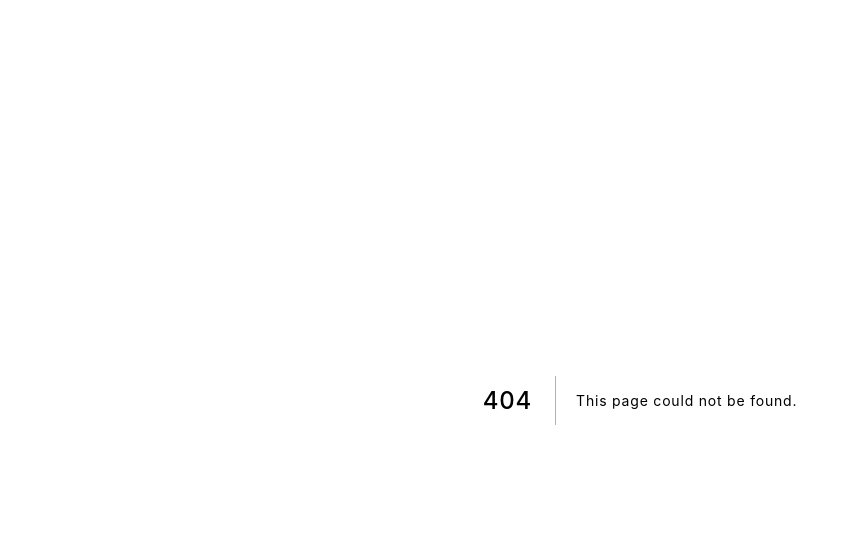
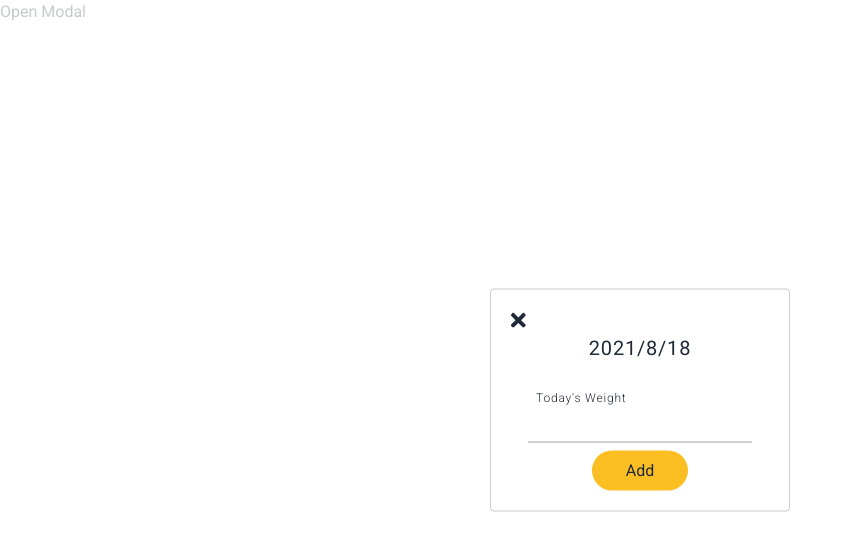
Before and after one commit to Smiyu-web/pawly-client, a Next.js app: page /add-weight in a window 1280 px wide. Before the commit this address had no page. Shown: the top 550 px of the page, without its empty margins (0-858 px from the left). Built offline with nearby package versions, Linux system fonts and the light colour scheme.

Commit message:
add weight modal

```diff
--- a/package.json
+++ b/package.json
@@ -21,11 +21,12 @@
     "@material-ui/icons": "^4.11.2",
     "chart.js": "^3.5.0",
     "graphql": "^15.5.1",
-    "next": "11.0.1",
+    "next": "^11.1.0",
     "react": "17.0.2",
     "react-chartjs-2": "^3.0.4",
     "react-charts": "^2.0.0-beta.7",
-    "react-dom": "17.0.2"
+    "react-dom": "17.0.2",
+    "react-modal": "^3.14.3"
   },
   "devDependencies": {
     "autoprefixer": "^10.3.1",
--- a/src/GraphQL/Mutations.js
+++ b/src/GraphQL/Mutations.js
@@ -1,7 +1,7 @@
 import { gql } from "@apollo/client";
 
-export const CREATE_USER_MUTATION = gql`
-  mutation Weight($weightNum: String!) {
+export const CREATE_WEIGHT_MUTATION = gql`
+  mutation Weight($weightNum: Float!) {
     addWeight(weightNum: $weightNum) {
       id
     }
--- a/src/components/layout.jsx
+++ b/src/components/layout.jsx
@@ -8,6 +8,8 @@ const Layout = ({ description, title, children }) => {
       <Head>
         <meta name="description" content={description} />
         <meta name="og:title" content={title} />
+        {/* <link rel="icon" href="/favicon.ico" /> */}
+
         <title>{title}</title>
       </Head>
       <main>
--- a/src/components/weight/AddWeight.jsx
+++ b/src/components/weight/AddWeight.jsx
@@ -1,11 +1,92 @@
-import React from "react";
+import React, { useState } from "react";
+import Modal from "react-modal";
+import { useMutation } from "@apollo/client";
+
+import { faTimes } from "@fortawesome/free-solid-svg-icons";
+import { FontAwesomeIcon } from "@fortawesome/react-fontawesome";
+import { CREATE_WEIGHT_MUTATION } from "../../GraphQL/Mutations";
+
+const customStyles = {
+  content: {
+    top: "50%",
+    left: "50%",
+    right: "auto",
+    bottom: "auto",
+    marginRight: "-50%",
+    transform: "translate(-50%, -50%)",
+    width: "300px",
+  },
+};
 
 const AddWeight = () => {
+  const [modalIsOpen, setIsOpen] = useState(true);
+  const [weight, setWeight] = useState();
+
+  const [addWeight, { error }] = useMutation(CREATE_WEIGHT_MUTATION);
+
+  const submit = () => {
+    console.log(weight);
+    addWeight({
+      variables: {
+        weightNum: weight,
+      },
+    });
+
+    if (error) {
+      console.log(error);
+    }
+  };
+
+  const openModal = () => {
+    setIsOpen(true);
+  };
+
+  const closeModal = () => {
+    setIsOpen(false);
+  };
+
+  const getDay = new Date();
+  const year = getDay.getFullYear();
+  const month = getDay.getMonth() + 1;
+  const date = getDay.getDate();
+  const today = year + "/" + month + "/" + date;
+
   return (
-    <div className="flex justify-center">
-      <div className="add_weight">
-        <div className="text-white font-semibold">add weight</div>
-      </div>
+    <div>
+      <button onClick={openModal}>Open Modal</button>
+      <Modal
+        isOpen={modalIsOpen}
+        onRequestClose={closeModal}
+        style={customStyles}
+        contentLabel="Example Modal"
+        ariaHideApp={false}
+      >
+        <button onClick={closeModal}>
+          <FontAwesomeIcon icon={faTimes} size="lg" className="" />
+        </button>
+        <div className="flex justify-center mb-5">
+          <h4>{today}</h4>
+        </div>
+        <div>
+          <form onSubmit={submit} encType="multiple/form-data">
+            <div className="flex justify-center">
+              <div className="input_qty">
+                <label className="input_label">Today's Weight</label>
+                <input
+                  type="number"
+                  id="qty"
+                  name="qty"
+                  style={{ textAlignLast: "center" }}
+                  onChange={(e) => setWeight(e.target.value)}
+                />
+              </div>
+            </div>
+            <div className="text-center flex justify-center">
+              <input className="add_weight_btn" type="submit" value="Add" />
+            </div>
+          </form>
+        </div>
+      </Modal>
     </div>
   );
 };
--- /dev/null
+++ b/src/pages/add-weight.jsx
@@ -0,0 +1,12 @@
+import React from "react";
+import AddWeight from "../components/weight/AddWeight";
+
+const addWeightPage = () => {
+  return (
+    <div>
+      <AddWeight />
+    </div>
+  );
+};
+
+export default addWeightPage;
--- a/src/pages/index.js
+++ b/src/pages/index.jsx
@@ -3,7 +3,7 @@ import HomePage from "../components/home/HomePage";
 
 export default function Home() {
   const description = "";
-  const title = "";
+  const title = "pawly";
   return (
     <div>
       <Layout description={description} title={title}>
--- a/src/pages/weight.js
+++ b/src/pages/meal.jsx
@@ -1,17 +1,17 @@
 import React from "react";
 import Layout from "../components/layout";
-import Weight from "../components/weight/Weight";
+import Meal from "../components/meal/Meal";
 
-const weight = () => {
+const meal = () => {
   const description = "";
-  const title = "";
+  const title = "pawly - meal";
   return (
     <div>
       <Layout description={description} title={title}>
-        <Weight />
+        <Meal />
       </Layout>
     </div>
   );
 };
 
-export default weight;
+export default meal;
--- a/src/pages/meal.js
+++ b/src/pages/weight.jsx
@@ -1,17 +1,17 @@
 import React from "react";
 import Layout from "../components/layout";
-import Meal from "../components/meal/Meal";
+import Weight from "../components/weight/Weight";
 
-const meal = () => {
+const weight = () => {
   const description = "";
-  const title = "";
+  const title = "pawly - weight";
   return (
     <div>
       <Layout description={description} title={title}>
-        <Meal />
+        <Weight />
       </Layout>
     </div>
   );
 };
 
-export default meal;
+export default weight;
--- a/src/styles/globals.css
+++ b/src/styles/globals.css
@@ -84,8 +84,25 @@
     @apply flex justify-center items-center bg-yellow-400
     w-48 h-14 rounded-full;
   }
+  .add_weight_btn {
+    @apply flex justify-center items-center bg-yellow-400
+    w-24 h-10 rounded-full;
+  }
   .weight {
     @apply flex justify-center items-end pt-6;
+  }
+  .input_qty {
+    @apply flex flex-col p-2 mb-2 w-56
+    border-b border-solid border-gray-400;
+  }
+  .input_label {
+    @apply text-xs font-light mb-1;
+  }
+  .input_btn {
+    @apply w-72 h-14 my-8 cursor-pointer
+    border border-red-300 border-solid rounded-md bg-red-300
+    text-white font-semibold tracking-wider
+    outline-none focus:outline-none;
   }
 
   /* date slider */
```
Also changed, not shown: src/components/weight/Graph.jsx (+0 -9 lines), src/pages/_app.jsx (renamed from src/pages/_app.js), 2 other files (tests, documents, lock files or other folders).
